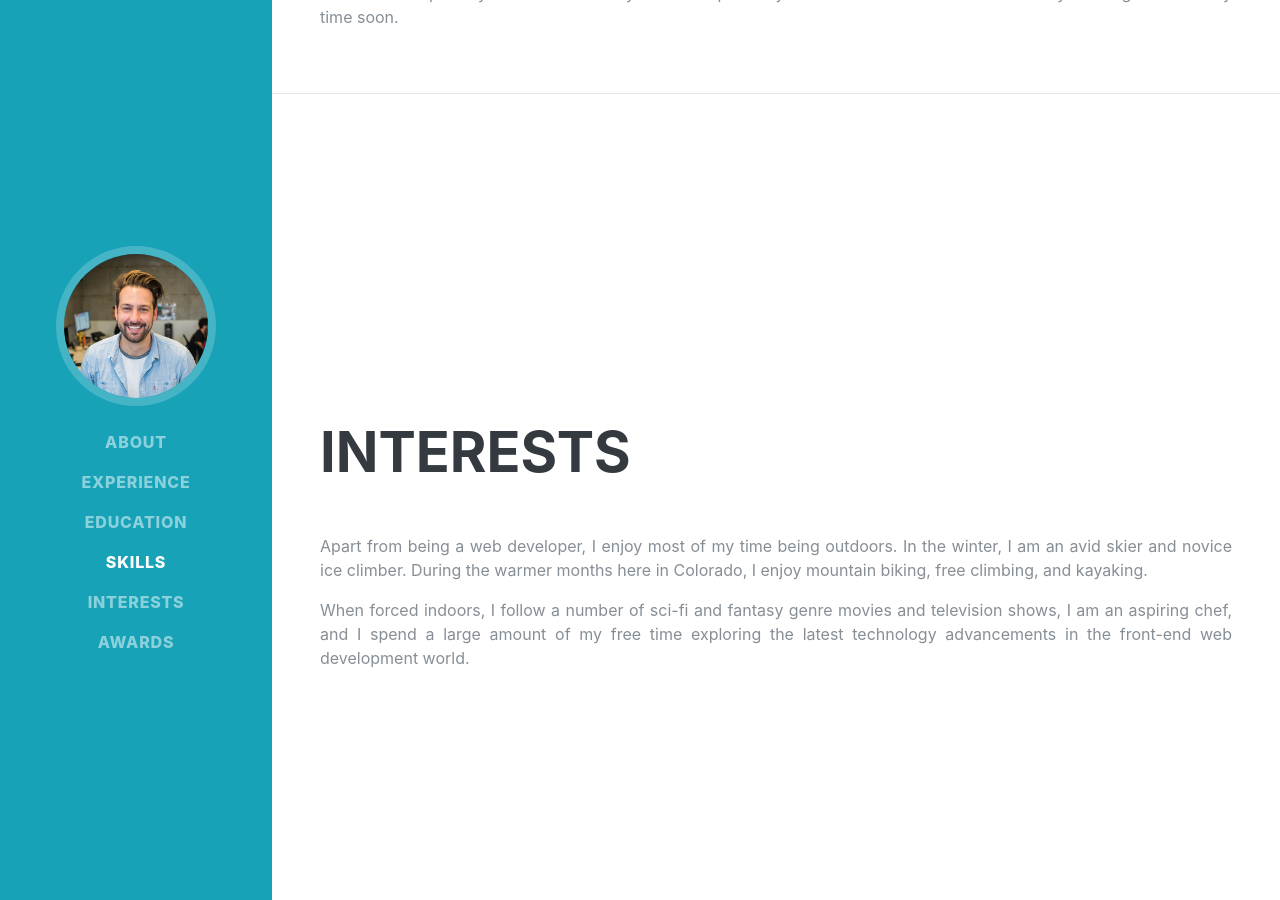
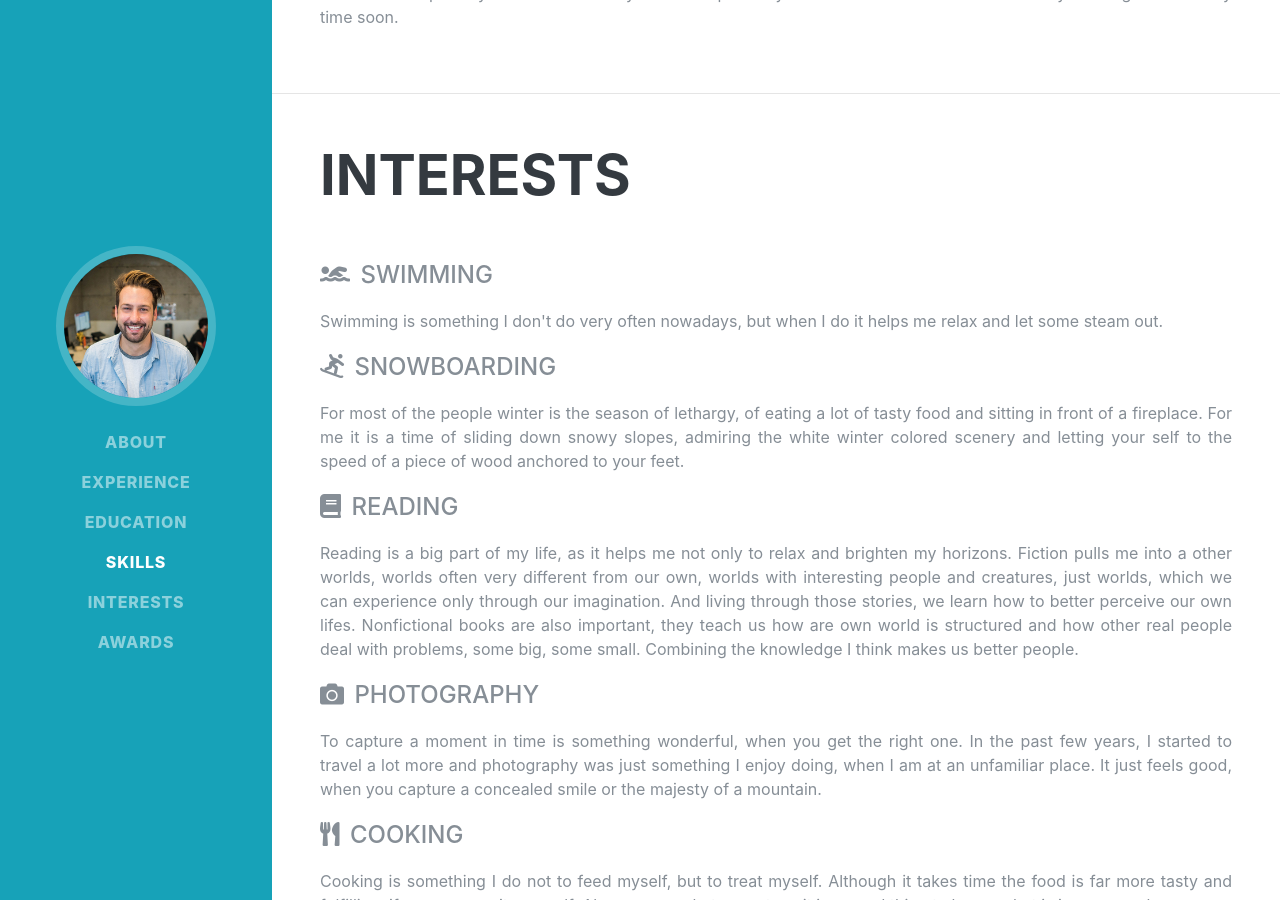
Before and after one commit to Tmpv/tmpv.github.io, a Jekyll site: the page built from index.html, in a window 1280 px wide and 900 px high, scrolled down 5256 px. Built offline with Jekyll 4.4.1, drawn with Linux system fonts in a browser that asks for light colours; some web fonts are replaced; some of the changed text lies outside the part shown.

Commit message:
Customize `interests` page

```diff
--- /dev/null
+++ b/_data/interests.yml
@@ -0,0 +1,21 @@
+- title: Swimming
+  icon: swimmer
+  description: Swimming is something I don't do very often nowadays, but when I do it helps me relax and let some steam out.
+- title: Snowboarding
+  icon: snowboarding
+  description: For most of the people winter is the season of lethargy, of eating a lot of tasty food and sitting in front of a fireplace. For me it is a time of sliding down snowy slopes, admiring the white winter colored scenery and letting your self to the speed of a piece of wood anchored to your feet.
+- title: Reading
+  icon: book
+  description: Reading is a big part of my life, as it helps me not only to relax and brighten my horizons. Fiction pulls me into a other worlds, worlds often very different from our own, worlds with interesting people and creatures, just worlds, which we can experience only through our imagination. And living through those stories, we learn how to better perceive our own lifes. Nonfictional books are also important, they teach us how are own world is structured and how other real people deal with problems, some big, some small. Combining the knowledge I think makes us better people.
+- title: photography
+  icon: camera
+  description: To capture a moment in time is something wonderful, when you get the right one. In the past few years, I started to travel a lot more and photography was just something I enjoy doing, when I am at an unfamiliar place. It just feels good, when you capture a concealed smile or the majesty of a mountain.
+- title: Cooking
+  icon: utensils
+  description: Cooking is something I do not to feed myself, but to treat myself. Although it takes time the food is far more tasty and fulfilling, if you prepare it yourself. Also we are, what we eat, so it is a good thing to know, what is in your meal.
+- title: Board games
+  icon: dice-d20
+  description: Board games are even more fun then computer games. In the last few yeasts I played a lot of them and every one of them has brought me hours of entertainment. Bring some friends and battle them in a game of luck, wits or bout. This is time well spend.
+- title: Computer gaming
+  icon: gamepad
+  description: Gaming was a big part of my life, maybe the reason I started to learn computer technologies. I still play some games with friend, mostly after work.
```
Also changed, not shown: _page_sections/interests.html (+8 -2 lines).
